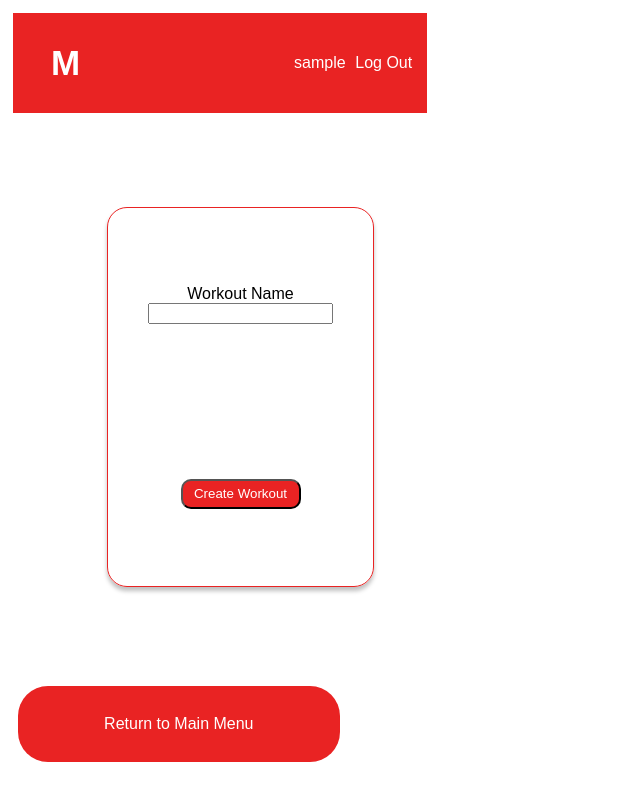
After one commit to maxSchemel/GymApp, a Flask app: page /create_workout_plan in a window 1280 px wide. The commit adds this page. Shown: the whole page, without its empty margins (0-640 px from the left). Run offline with Flask 3, Linux system fonts and the light colour scheme; the visitor is signed in with stand-in values (Sample User, id 1); data comes from the database, SQL or seed files in the repository.

Commit message:
Commit 24_06_2023 2: Included in the Commit are: - Index.html Files - Deleted User Facility - Beginning of workout section - Updated Stylesheet

```diff
--- a/flaskr/auth.py
+++ b/flaskr/auth.py
@@ -1,5 +1,4 @@
 import functools
-
 from flask import (
     Blueprint, flash, g, redirect, render_template, request, session, url_for
 )
@@ -9,9 +8,29 @@ from .db import get_db
 
 bp = Blueprint('auth', __name__, url_prefix='/auth')
 
+def login_required(view):
+    """
+    Decorator function to require authentication for a view.
+    If a user is logged in, proceed to the view function.
+    If no user is logged in, redirect to the login page.
+    """
+    @functools.wraps(view)
+    def wrapped_view(**kwargs):
+        if g.user is None:
+            return redirect(url_for('auth.login'))
+
+        return view(**kwargs)
+
+    return wrapped_view
 
 @bp.route('/register', methods=('GET', 'POST'))
 def register():
+    """
+    Register a new user.
+    If the request method is POST, validate the form data, insert the user into the database,
+    and redirect to the login page.
+    If the request method is GET, render the registration form.
+    """
     if request.method == 'POST':
         username = request.form['username']
         password = request.form['password']
@@ -41,6 +60,12 @@ def register():
 
 @bp.route('/login', methods=('GET', 'POST'))
 def login():
+    """
+    Log in the user.
+    If the request method is POST, validate the form data, check the username and password,
+    set the user ID in the session, and redirect to the index page.
+    If the request method is GET, render the login form.
+    """
     if request.method == 'POST':
         username = request.form['username']
         password = request.form['password']
@@ -61,17 +86,59 @@ def login():
             return redirect(url_for('index'))
 
         flash(error)
+    return render_template('auth/login.html')
 
-    return render_template('auth/login.html')
+
+@bp.route('/delete_user', methods=('GET', 'POST'))
+@login_required
+def delete_user():
+    """
+    Delete the logged-in user.
+    If the request method is POST, delete the user from the database.
+    """
+    db = get_db()
+    flash('User will be deleted')
+    db.execute(
+        'DELETE FROM user WHERE username = ?', (g.user['username'],)
+    )
+    db.commit()
+
+    return redirect(url_for('auth.logout'))
+
+
+@bp.before_app_request
+def load_logged_in_user():
+    """
+    Load the logged-in user based on the user ID stored in the session.
+    If a user is logged in, store the user data in g.user for access during the request.
+    If no user is logged in, set g.user to None.
+    """
+    user_id = session.get('user_id')
+
+    if user_id is None:
+        g.user = None
+    else:
+        g.user = get_db().execute(
+            'SELECT * FROM user WHERE id = ?', (user_id,)
+        ).fetchone()
 
 
 @bp.route('/logout')
 def logout():
+    """
+    Log out the user by clearing the session.
+    """
     session.clear()
+    g.user = None
     return redirect(url_for('index'))
 
 
 def login_required(view):
+    """
+    Decorator function to require authentication for a view.
+    If a user is logged in, proceed to the view function.
+    If no user is logged in, redirect to the login page.
+    """
     @functools.wraps(view)
     def wrapped_view(**kwargs):
         if g.user is None:
--- a/flaskr/main.py
+++ b/flaskr/main.py
@@ -0,0 +1,33 @@
+import functools
+
+from flask import (
+    Blueprint, flash, g, redirect, render_template, request, session, url_for
+)
+
+from .auth import login_required
+from .db import get_db
+
+bp = Blueprint('main', __name__)
+
+from .auth import login_required
+
+@bp.route('/')
+@login_required
+def index():
+    return render_template('main/index.html')
+
+def select_option():
+    if request.form['action'] == "Workout":
+        db = get_db()
+        print("Workout selected");
+        return redirect(url_for("main"))
+
+    if request.form['action'] == "Create Workout":
+        db = get_db()
+        print("Create Workout Selected");
+        return redirect(url_for("main"))
+
+    if request.form['Delete Account'] == "Create Workout":
+        db = get_db()
+        print("Delete Account Selected");
+        return redirect(url_for("main"))
--- a/flaskr/static/style.css
+++ b/flaskr/static/style.css
@@ -1,7 +1,7 @@
 html { font-family: sans-serif;
         padding: 5px;
         display:flex
-        justify-content: center}
+        align-items: center}
 
 nav {
     width: 414px;
@@ -33,12 +33,18 @@ nav ul {
         padding: 0;
         right: 38px;
 }
+nav ul li {
+    position: relative;
+    left: -10px;
+}
 
-nav ul li a{
+nav ul li a,
+nav ul li span{
         display: flex;
         font-size: 20;
         color: #FFFFFF;
         margin:0.3rem;
+        text-decoration:none;
 }
 
 body {
@@ -48,9 +54,11 @@ body {
         flex-direction: column;
         align-items: center;
       }
+
 .content{
     display:flex;
-    justify-content: center;
+    align-items:column;
+    align-items: center;
 
 }
 formBox {
@@ -76,13 +84,52 @@ inputBox {
 
 
 #submit {
-    width: 62px;
-    height: 25px;
-    color: #FFFFFF:
-    border-radius: 2px;
+    width: 120px;
+    height: 30px;
+    color: #FFFFFF;
+    border-radius: 10px;
     background: #E92323;
     display: flex;
     margin: 30x;
     flex-direction: column;
     align-items: center;
 }
+
+mainMenu {
+    display: flex;
+    flex-direction: column;
+    align-items: center;
+    width: 414px;
+    height: 736px;
+    padding: 40px;
+ }
+
+mainMenu a,
+SelectButton a{
+    width: 322px;
+    height: 76px;
+    flex-shrink: 0;
+    border-radius: 30px;
+    background: #E92323;
+    color:#FFFFFF;
+    margin: 20px;
+    display: flex;
+    justify-content: center;
+    align-items: center;
+    font-size: 20;
+    text-decoration:none;
+}
+
+workoutCont {
+    display:flex;
+    justify-content: center;
+    flex-direction: column;
+    align-items space-around;
+}
+
+SelectButton a {
+        font-size: 20;
+        color: #FFFFFF;
+        margin:0.3rem;
+        text-decoration:none;
+}
--- /dev/null
+++ b/flaskr/templates/Workout/Workout.html
@@ -0,0 +1,5 @@
+{% extends 'base.html' %}
+
+{% block content %}
+  This is the workout page
+{% endblock %}
--- /dev/null
+++ b/flaskr/templates/Workout/Workout_Plan.html
@@ -0,0 +1,21 @@
+{% extends 'base.html' %}
+
+{% block content %}
+<workoutCont>
+    <form method="post">
+        <formBox>
+            <inputBox>
+                <label >Workout Name</label>
+                <input name="Workout Name" id="workout_name" required>
+            </inputBox>
+            <input id="submit" type="submit" value="Create Workout">
+        </formBox>
+    </form>
+    <SelectButton>
+        <a href="{{ url_for('index') }}">
+            Return to Main Menu
+        </a>
+    </SelectButton>
+</workoutCont>
+
+{% endblock %}
--- a/flaskr/templates/auth/login.html
+++ b/flaskr/templates/auth/login.html
@@ -11,6 +11,9 @@
             <label for="password">Password</label>
             <input type="password" name="password" id="password" required>
         </inputBox>
+          {% for message in get_flashed_messages() %}
+            <div class="flash">{{ message }}</div>
+        {% endfor %}
           <input id="submit" type="submit" value="Log In">
     </formBox>
   </form>
--- a/flaskr/templates/base.html
+++ b/flaskr/templates/base.html
@@ -1,6 +1,7 @@
 <!doctype html>
 <title>{% block title %}{% endblock %} - Flaskr</title>
 <link rel="stylesheet" href="{{ url_for('static', filename='style.css') }}">
+<body>
 <nav>
   <h1 >M</h1>
   <ul>
@@ -14,8 +15,6 @@
   </ul>
 </nav>
 <section class="content">
-  {% for message in get_flashed_messages() %}
-    <div class="flash">{{ message }}</div>
-  {% endfor %}
   {% block content %}{% endblock %}
 </section>
+</body>
--- /dev/null
+++ b/flaskr/workout.py
@@ -0,0 +1,23 @@
+import functools
+from flask import (
+    Blueprint, flash, g, redirect, render_template, request, session, url_for
+)
+from werkzeug.security import check_password_hash, generate_password_hash
+
+from .db import get_db
+
+bp = Blueprint('workout', __name__)
+
+from .auth import login_required
+
+
+@bp.route('/workout', methods=('GET', 'POST'))
+@login_required
+def workout():
+    return render_template('workout/Workout.html')
+
+
+@bp.route('/create_workout_plan', methods=('GET', 'POST'))
+@login_required
+def create_workout_plan():
+    return render_template('workout/Workout_Plan.html')
```
Also changed, not shown: flaskr/__init__.py (+7 -6 lines), flaskr/templates/main/index.html (added, +22 -0 lines).
